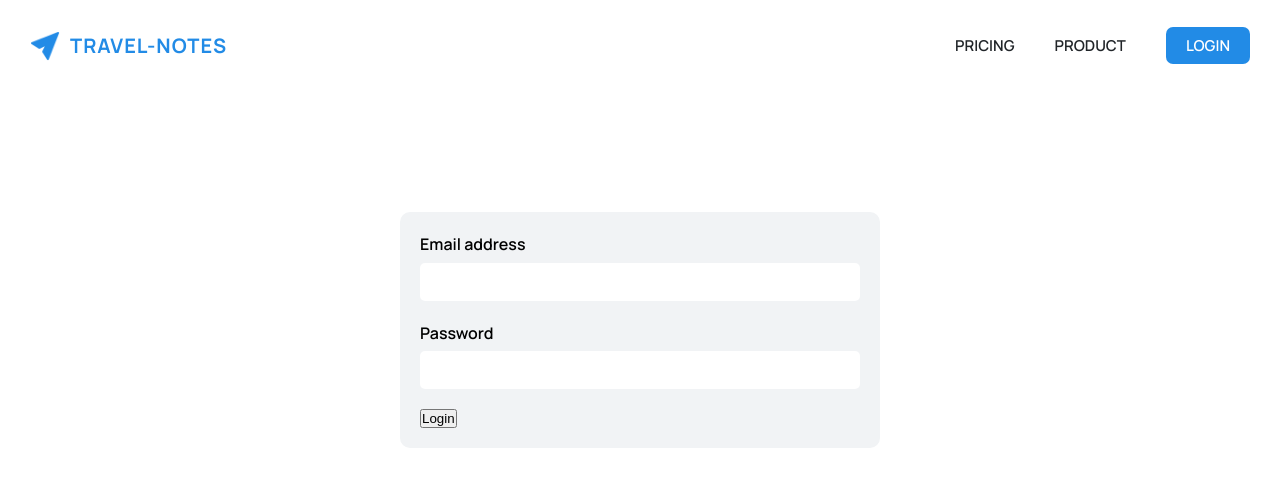
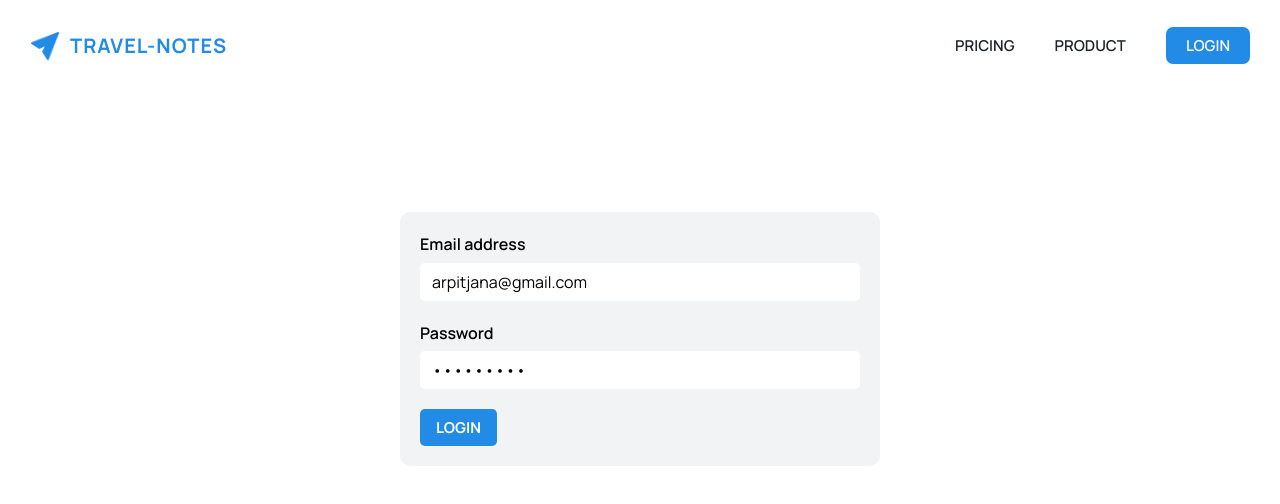
Before and after one commit to arpitjana2103/Travel-Notes, a React (Vite) app: page /login in a window 1280 px wide. Shown: the top 504 px of the page. Built offline with nearby package versions, Linux system fonts and the light colour scheme.

Commit message:
Added Button Component

```diff
--- a/src/components/Button.jsx
+++ b/src/components/Button.jsx
@@ -0,0 +1,11 @@
+import styles from "./Button.module.css";
+
+function Button({ children, onClick, type }) {
+    return (
+        <button className={`${styles.btn} ${styles[type]}`} onClick={onClick}>
+            {children}
+        </button>
+    );
+}
+
+export default Button;
--- a/src/components/Button.module.css
+++ b/src/components/Button.module.css
@@ -0,0 +1,35 @@
+.btn {
+    color: inherit;
+    text-transform: uppercase;
+    padding: 0.8rem 1.6rem;
+    font-family: inherit;
+    font-size: 1.5rem;
+    border: none;
+    border-radius: 5px;
+    cursor: pointer;
+}
+
+.primary {
+    font-weight: 700;
+    background-color: var(--color-brand--1);
+    color: var(--color-light--1);
+}
+
+.back {
+    font-weight: 600;
+    background: none;
+    border: 1px solid currentColor;
+}
+
+.position {
+    font-weight: 700;
+    position: absolute;
+    z-index: 1000;
+    font-size: 1.4rem;
+    bottom: 4rem;
+    left: 50%;
+    transform: translateX(-50%);
+    background-color: var(--color-brand--2);
+    color: var(--color-light--1);
+    box-shadow: 0 0.4rem 1.2rem rgba(36, 42, 46, 0.16);
+}
--- a/src/pages/Login.jsx
+++ b/src/pages/Login.jsx
@@ -1,10 +1,11 @@
 import { useState } from "react";
 import PageNav from "../components/PageNav";
 import styles from "./Login.module.css";
+import Button from "../components/Button";
 
 function Login() {
-    const [email, setEmail] = useState();
-    const [password, setPassword] = useState();
+    const [email, setEmail] = useState("arpitjana@gmail.com");
+    const [password, setPassword] = useState("123456789");
 
     return (
         <main className={styles.login}>
@@ -31,7 +32,7 @@ function Login() {
                 </div>
 
                 <div>
-                    <button>Login</button>
+                    <Button type="primary">Login</Button>
                 </div>
             </form>
         </main>
```
Also changed, not shown: eslint.config.js (+18 -19 lines).
